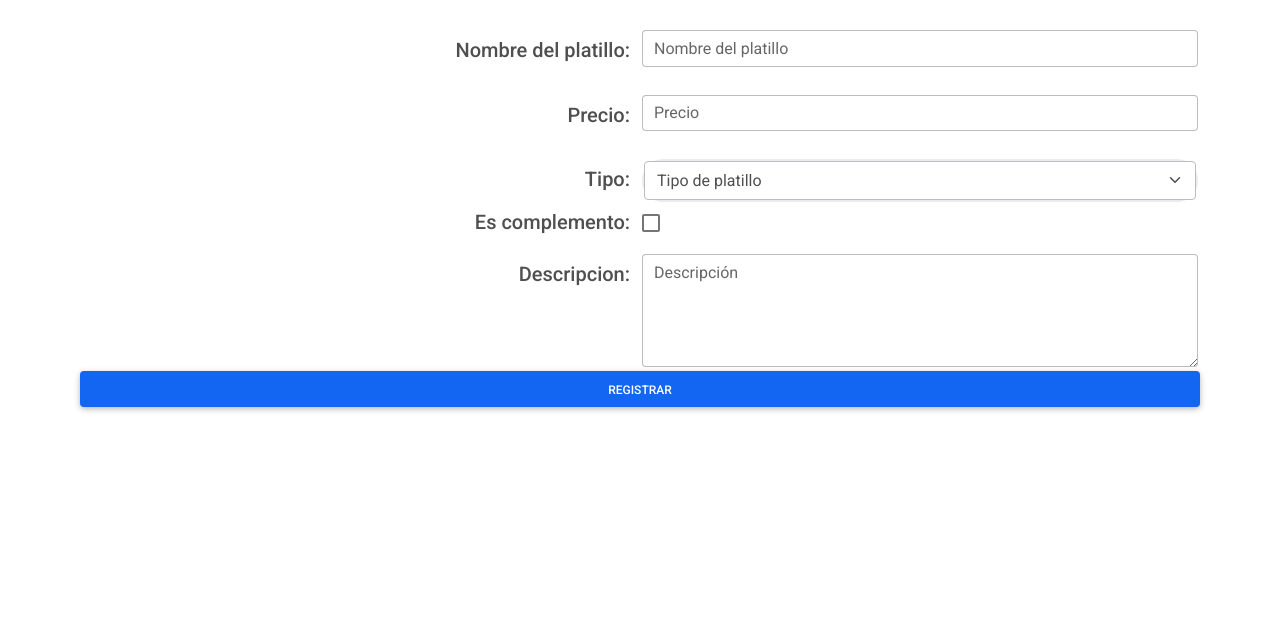
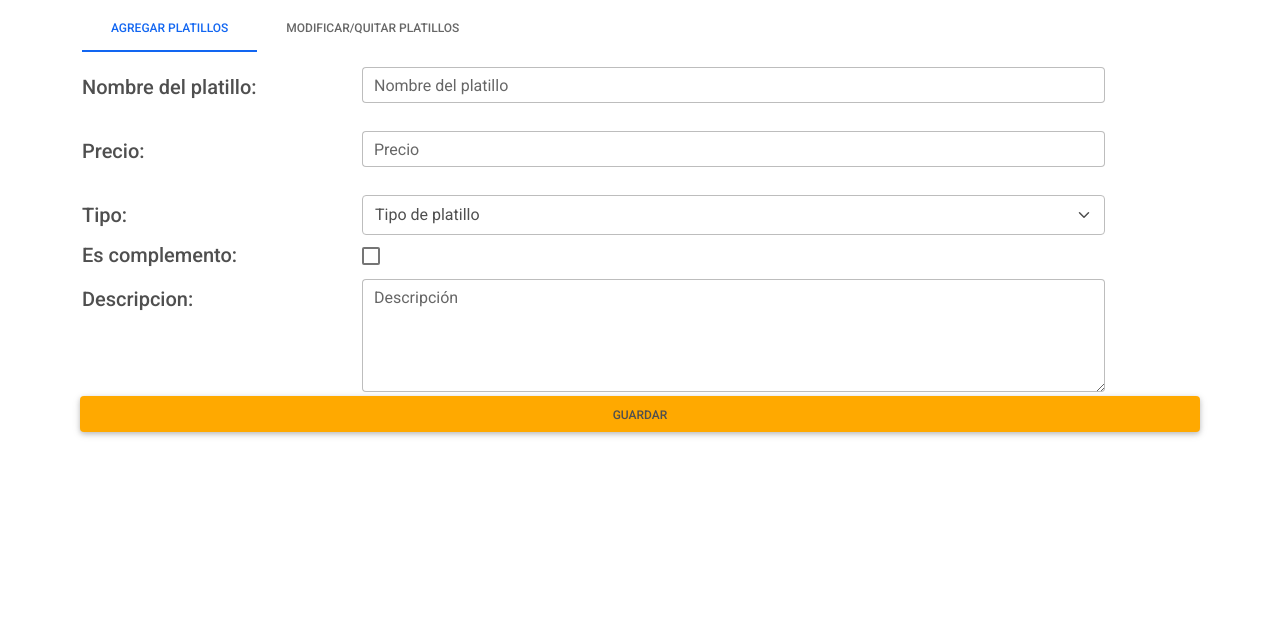
Before and after one commit to aydis20P/SocorritoMixcoacST, a Django app: template socorritomixcoacst/templates/gestion-platillos.html in a window 1280 px wide. Shown: the part 173-800 px from the top of the page. Run offline with Django 3.2, Linux system fonts and the light colour scheme; the template is opened without the code that fills it, so the values that code supplies are empty; some libraries are stand-ins or nearby versions.

Commit message:
Agregar_platilo v2

```diff
--- a/socorritomixcoacst/templates/gestion-platillos.html
+++ b/socorritomixcoacst/templates/gestion-platillos.html
@@ -1,25 +1,48 @@
 {% extends 'base.html' %}
 {% load static %}
 {% block content %}
-<!-- Tabs navs -->
 
+{% block head %}
+<title>Gestion de platillos</title>
+{% endblock head %}
 <div class="container">
 
+
     <!-- Tabs navs -->
+    <ul class="nav nav-tabs mb-3" id="ex1" role="tablist">
+        <li class="nav-item" role="presentation">
+        <a class="nav-link active" id="ex1-tab-1" data-mdb-toggle="tab" href="#ex1-tabs-1" role="tab" aria-controls="ex1-tabs-1" aria-selected="true">Agregar Platillos</a>
+        </li>
 
-    <!-- Tabs content -->
+        <li class="nav-item" role="presentation">
+        <a class="nav-link" id="ex1-tab-2" data-mdb-toggle="tab" href="#ex1-tabs-2" role="tab" aria-controls="ex1-tabs-2" aria-selected="false">Modificar/Quitar PLatillos</a>
+        </li>
+    </ul>
+
+
+
+
+
+
+</div>
+
+
+<!-- Tabs content 1 -->
+<div class="tab-content" id="ex1-content">
+    <div class="tab-pane fade show active" id="ex1-tabs-1" role="tabpanel" aria-labelledby="ex1-tab-1">
+        <div class="container">
                 <!--Formulario para agregar nuevo platillo-->
             <form method="POST">
                 {% csrf_token %}
                 <!-- Name input -->
                 <!--Nombre del Platilllo-->
                 <div class="row mb-1 g-1">
-            <div class="col">
-                <div class="d-flex justify-content-end mt-2 me-2">
+                    <div class="col-md-3">
+                        <div class="d-flex justify-content-start mt-2 me-2">
                             <h5>Nombre del platillo:</h5>
                         </div>
                     </div>
-            <div class="col">
+                    <div class="col-md-8">
                         <div class="form-outline mb-4">
                             <input type="text" id="nom-plat" class="form-control" name="nom-plat"/>
                             <label class="form-label" for="nom-plat">Nombre del platillo</label>
@@ -28,12 +51,12 @@
                 </div>
                 <!--Precio-->
                 <div class="row mb-1 g-1">
-            <div class="col">
-                <div class="d-flex justify-content-end mt-2 me-2">
+                    <div class="col-md-3">
+                        <div class="d-flex justify-content-start mt-2 me-2">
                             <h5>Precio:</h5>
                         </div>
                     </div>
-            <div class="col">
+                    <div class="col-md-8">
                         <div class="form-outline mb-4">
                             <input type="number" id="precio" class="form-control" name="precio"/>
                             <label class="form-label" for="form4Example1">Precio</label>
@@ -44,14 +67,14 @@
                 <!--Tipo-->
                 <div class="row mb-1 g-1">
 
-            <div class="col">
-                <div class="d-flex justify-content-end mt-2 me-2">
+                    <div class="col-md-3">
+                        <div class="d-flex justify-content-start mt-2 me-2">
                             <h5>Tipo:</h5>
                         </div>
                     </div>
 
-            <div class="col">
-                <div style="border: 2px solid rgb(234, 234, 241); border-radius: 25px;">
+                    <div class="col-md-8">
+                        <div class="form-check-label">
                             <select class="form-select" aria-label="Default select example" name = "select-tipo">
                                 <option selected disabled>Tipo de platillo</option>
                                 {% for clave, valor in tip_platillo %}
@@ -65,44 +88,78 @@
 
                 <!--es_complemento-->
                 <div class="row mb-1 g-1">
-            <div class="col">
-                <div class="d-flex justify-content-end mt-1 me-2">
+                    <div class="col-md-3">
+                        <div class="d-flex justify-content-start mt-1 me-2">
                             <h5>Es complemento:</h5>
                         </div>
                     </div>
-            <div class="col">
-                <div class="d-flex align-items-center justify-content-start flex-wrap pb-3">
-                    <div class="form-check">
+                    <div class="col-auto">
+
+                        <div class="form-check-label">
                             <input class="form-check-input mt-2" type="checkbox" value="comple" id="complemento" name="complemento"/>
                             <label class="form-check-label" for="complemento"> </label>
                         </div>
-                </div>
+
 
                     </div>
                 </div>
 
                 <!--Descripción-->
                 <div class="row mb-1 g-1">
-            <div class="col">
-                <div class="d-flex justify-content-end mt-2 me-2">
+                    <div class="col-md-3">
+                        <div class="d-flex justify-content-start mt-2 me-2">
                             <h5>Descripcion:</h5>
                         </div>
                     </div>
-            <div class="col">
+                    <div class="col-md-8">
                         <div class="form-outline ">
-                    <textarea class="form-control" id="descripcion" rows="4" name="descripcion"></textarea>
+                            <textarea class="form-control"  id="descripcion" rows="4" name="descripcion"></textarea>
                             <label class="form-label" for="descripcion">Descripción</label>
 
                         </div>
                     </div>
                 </div>
                 <div class="row mb-1 g-1">
-            <button type="submit" class="btn btn-primary btn-block mb-4">Registrar</button>
+                    <button type="submit" class="btn bg-warning btn-block mb-4">Guardar</button>
+                </div>
+            </form>
+        </div>
     </div>
 
-    </form>
+    <!--Tab content 2-->
+    <div class="tab-pane fade" id="ex1-tabs-2" role="tabpanel" aria-labelledby="ex1-tab-2">
+        <div class="container">
+            <h2>Hover Rows</h2>
+            <p>The .table-hover class enables a hover state (grey background on mouse over) on table rows:</p>
+            <table class="table table-hover">
+                <thead>
+                    <tr>
+                        <th>Platillo</th>
+                        <th>Precio</th>
+                        <th>Tipo</th>
+                        <th>Complemento</th>
+                        <th>Descripcion</th>
+                        <th>Modificaciones</th>
+                    </tr>
+                </thead>
+                <tbody>
+                    {% for platillo in platillos %}
+                    <tr>
+                        <td>{{platillo.nombre}}</td>
+                        <td>{{platillo.precio}}</td>
+                        <td>{{platillo.tipo}}</td>
+                        <td>{{platillo.es_complemento}}</td>
+                        <td>{{platillo.descripcion}}</td>
+                        <td></td>
+                    </tr>
+                    {% endfor %}
+                </tbody>
+            </table>
+        </div>
+    </div>
 </div>
 
 
-  <!-- Tabs content -->
+
+
 {% endblock content %}
--- a/socorritomixcoacst/views.py
+++ b/socorritomixcoacst/views.py
@@ -361,7 +361,8 @@ def registrar_clientes(request):
           return render (request, 'registrar-clientes.html', context)
 
 def gestion_platillos(request):
-     platillo_tipo=TIPO_PLATILLO
+     platillo_tipo = TIPO_PLATILLO
+     platillo_mod = Platillo.objects.all()
      if request.method == "POST":
           prueba=request.POST.get("complemento")
 
@@ -378,6 +379,8 @@ def gestion_platillos(request):
 
           try:
                context = {}
+               context['tip_platillo'] = platillo_tipo
+               context['platillo'] = platillo_mod
                """Guarda los datos en BD (mysql)"""
                platillos_nuevos.save()
                return render( request, 'gestion-platillos.html', context)
@@ -387,4 +390,5 @@ def gestion_platillos(request):
      else:
           context = {}
           context['tip_platillo'] = platillo_tipo
+          context['platillos'] = platillo_mod
           return render( request, 'gestion-platillos.html', context)
```
Lines whose indentation alone changed are shown as unchanged.
